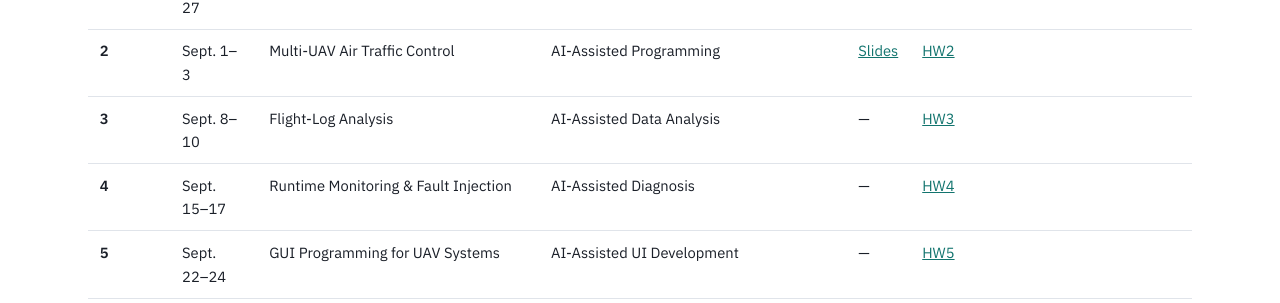
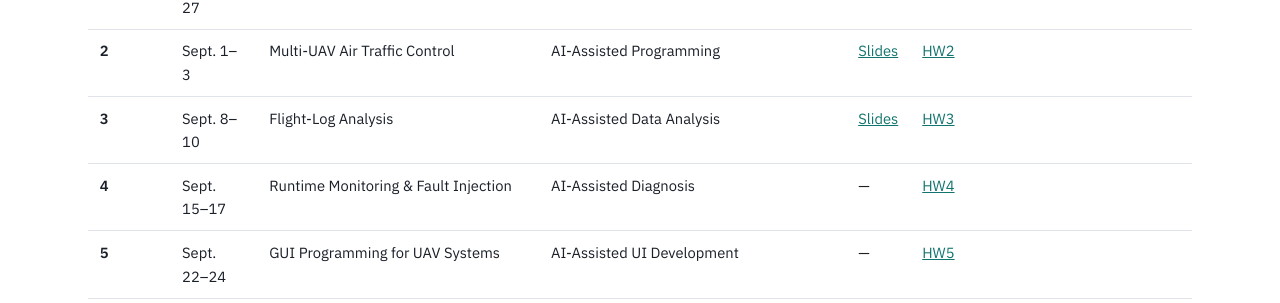
Before and after one commit to JaneClelandHuang/uav-native-ai, a Jekyll site: the page built from schedule.md, in a window 1280 px wide. Shown: the part 560-863 px from the top of the page. Built offline with Jekyll 4.4.1, drawn with Linux system fonts in a browser that asks for light colours.

Commit message:
schedule: add Week 3 slides link
Co-Authored-By: Claude Sonnet 5 <noreply@anthropic.com>
Claude-Session: https://claude.ai/code/session_01Kasm24JfVfCEBf3P54GFQa

```diff
--- a/schedule.md
+++ b/schedule.md
@@ -23,7 +23,7 @@ homework page.
 |---|---|---|---|---|---|
 | **1** | Aug. 25–27 | UAV Infrastructure & Architecture | AI as a Learning Partner | [Slides](https://docs.google.com/presentation/d/10LI35AFa5R1IsfC90Pu4gVsAAaklz4Ka/edit?usp=sharing) | [HW1]({{ '/lessons/lesson1.html#homework' \| relative_url }}) |
 | **2** | Sept. 1–3 | Multi-UAV Air Traffic Control | AI-Assisted Programming | [Slides](https://docs.google.com/presentation/d/1Q76U49WDVPYHZkZvcUMIKAqTMzWGvo7T/edit?usp=sharing) | [HW2]({{ '/lessons/lesson2.html' \| relative_url }}) |
-| **3** | Sept. 8–10 | Flight-Log Analysis | AI-Assisted Data Analysis | — | [HW3]({{ '/lessons/lesson3.html' \| relative_url }}) |
+| **3** | Sept. 8–10 | Flight-Log Analysis | AI-Assisted Data Analysis | [Slides](https://docs.google.com/presentation/d/12_3rZpNYCuM6_-XCJI9gbJ99ofG0Sva7/edit?usp=sharing) | [HW3]({{ '/lessons/lesson3.html' \| relative_url }}) |
 | **4** | Sept. 15–17 | Runtime Monitoring & Fault Injection | AI-Assisted Diagnosis | — | [HW4]({{ '/lessons/lesson4.html#homework' \| relative_url }}) |
 | **5** | Sept. 22–24 | GUI Programming for UAV Systems | AI-Assisted UI Development | — | [HW5]({{ '/lessons/lesson5.html#homework' \| relative_url }}) |
 | **6** | Sept. 29–Oct. 1 | Computer Vision & Perception | Engineering an AI Component | — | [HW6]({{ '/lessons/lesson6.html#homework' \| relative_url }}) |
```
